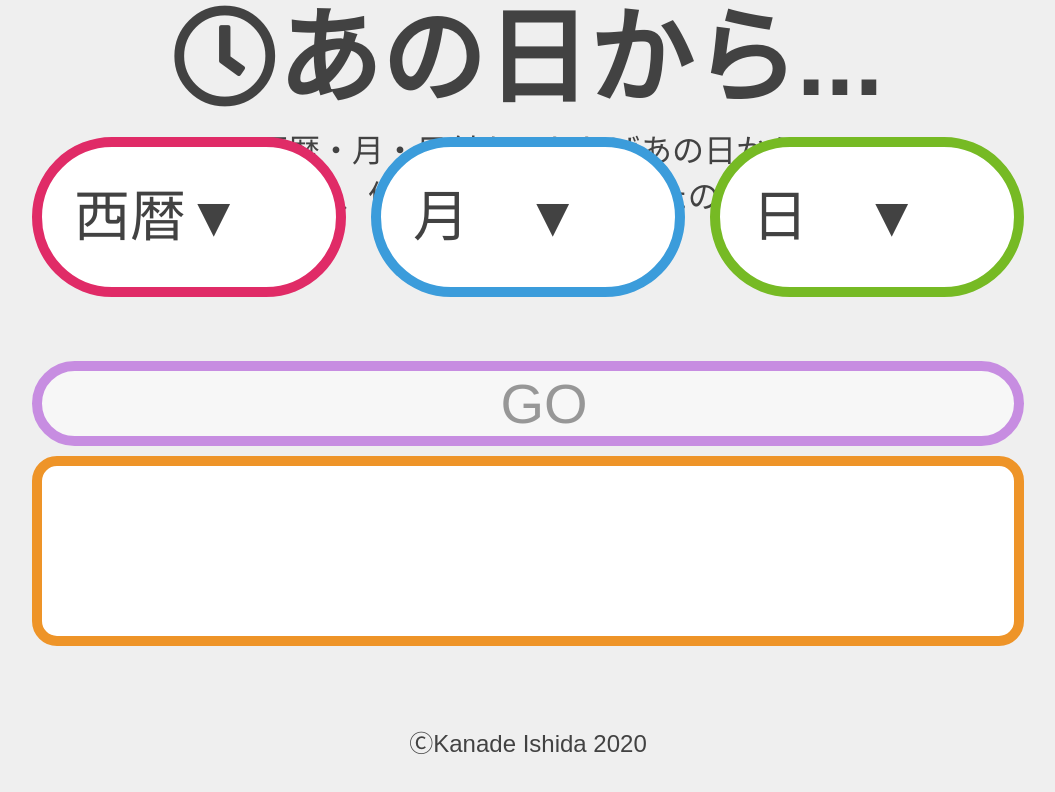
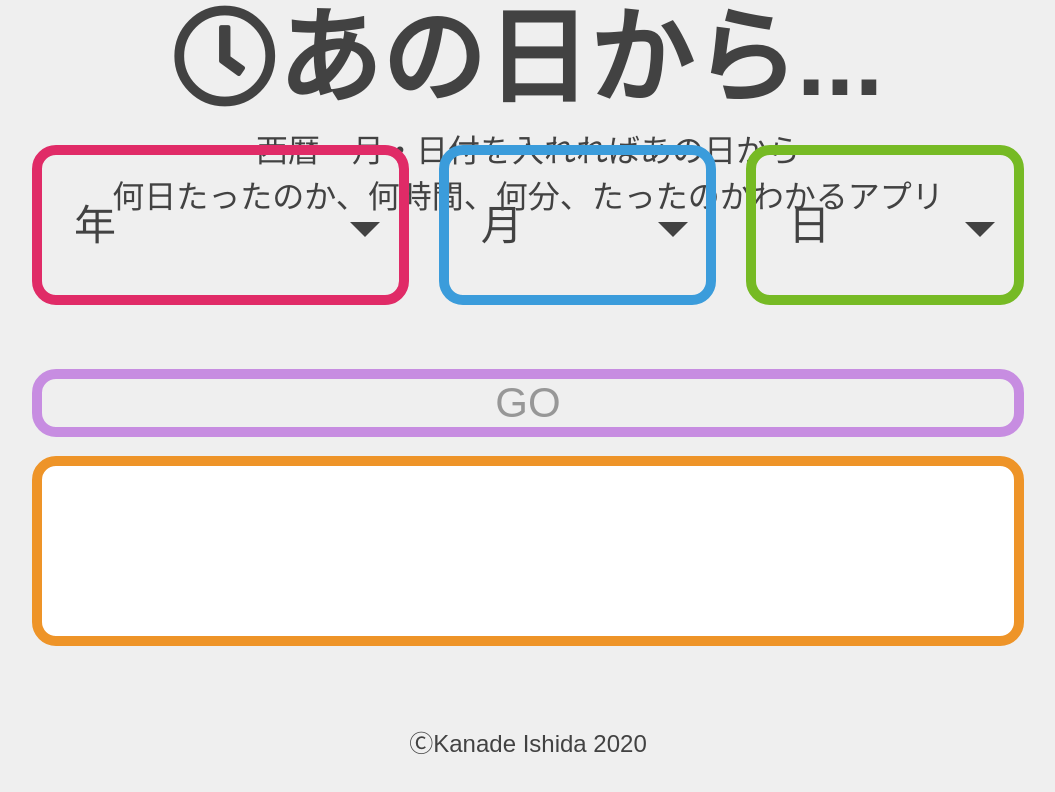
Before and after one commit to kanade0525/js-practice, a plain HTML site: page Moment-js/public/index.html in a window 1280 px wide. Shown: the whole page, without its empty margins (112-1167 px from the left). Drawn offline with nearby package versions, Linux system fonts and the light colour scheme.

Commit message:
Add triangle in dropdown & change txt on MC #36

```diff
--- a/Moment-js/public/css/styles.css
+++ b/Moment-js/public/css/styles.css
@@ -58,22 +58,24 @@ body{
 #btn,
 #reset{
   display: inline-block;
-  background: #fff;
   color: #424242;
   height: 160px;
-  padding-left: 32px;
-  width: calc(95% / 3);
-  font-size: 56px;
-  border-radius: 80px;
+  font-size: 42px;
+  border-radius: 24px;
+  width: 100%;
 }
 #year{
   border: 10px solid #E02B67;
+  text-indent: 32px;
+  position: relative;
 }
 #month{
   border: 10px solid #3B9CDB;
+  text-indent: 32px;
 }
 #date{
   border: 10px solid #76BA24;
+  text-indent: 32px;
 }
 #btn{
   width: 80%;
@@ -87,6 +89,24 @@ body{
   padding-left: 0;
   font-size: 48px;
   line-height: 48px;
+  padding: 24px;
+  width: 40%;
+}
+.triangle-area{
+  position: relative;
+}
+.triangle-area::before {
+  position: absolute;
+  top: 4.8em;
+  right: 1.8em;
+  width: 0;
+  height: 0;
+  padding: 0;
+  content: '';
+  border-left: 15px solid transparent;
+  border-right: 15px solid transparent;
+  border-top: 15px solid #424242;
+  pointer-events: none;
 }
 .hidden{
   display: none !important;
@@ -97,13 +117,15 @@ body{
 .active{
   background: #A02ED5 !important;
   border: 10px solid #fff !important;
+  color: #fff !important;
+  font-weight: bold;
   box-shadow: 0px 0px 0px 5px #A02ED5;
 }
 .result-area{
   padding: 24px;
   height: 25%;
   border: 10px solid #EE9428;
-  border-radius: 25px;
+  border-radius: 24px;
   width: 80%;
   margin: 0 auto;
   background: #fff;
--- a/Moment-js/public/index.html
+++ b/Moment-js/public/index.html
@@ -15,189 +15,165 @@
       </div>
       <div class="input-area">
         <div class="select-area">
+          <div class="triangle-area" style="width: 38%;">
             <select name="year" id="year">
-            <option default disabled selected value="">西暦▼</option>
-            <option value="1900">1900</option>
-            <option value="1901">1901</option>
-            <option value="1902">1902</option>
-            <option value="1903">1903</option>
-            <option value="1904">1904</option>
-            <option value="1905">1905</option>
-            <option value="1906">1906</option>
-            <option value="1907">1907</option>
-            <option value="1908">1908</option>
-            <option value="1909">1909</option>
-            <option value="1910">1910</option>
-            <option value="1911">1911</option>
-            <option value="1912">1912</option>
-            <option value="1913">1913</option>
-            <option value="1914">1914</option>
-            <option value="1915">1915</option>
-            <option value="1916">1916</option>
-            <option value="1917">1917</option>
-            <option value="1918">1918</option>
-            <option value="1919">1919</option>
-            <option value="1920">1920</option>
-            <option value="1921">1921</option>
-            <option value="1922">1922</option>
-            <option value="1923">1923</option>
-            <option value="1924">1924</option>
-            <option value="1925">1925</option>
-            <option value="1926">1926</option>
-            <option value="1927">1927</option>
-            <option value="1928">1928</option>
-            <option value="1929">1929</option>
-            <option value="1930">1930</option>
-            <option value="1931">1931</option>
-            <option value="1932">1932</option>
-            <option value="1933">1933</option>
-            <option value="1934">1934</option>
-            <option value="1935">1935</option>
-            <option value="1936">1936</option>
-            <option value="1937">1937</option>
-            <option value="1938">1938</option>
-            <option value="1939">1939</option>
-            <option value="1940">1940</option>
-            <option value="1941">1941</option>
-            <option value="1942">1942</option>
-            <option value="1943">1943</option>
-            <option value="1944">1944</option>
-            <option value="1945">1945</option>
-            <option value="1946">1946</option>
-            <option value="1947">1947</option>
-            <option value="1948">1948</option>
-            <option value="1949">1949</option>
-            <option value="1950">1950</option>
-            <option value="1951">1951</option>
-            <option value="1952">1952</option>
-            <option value="1953">1953</option>
-            <option value="1954">1954</option>
-            <option value="1955">1955</option>
-            <option value="1956">1956</option>
-            <option value="1957">1957</option>
-            <option value="1958">1958</option>
-            <option value="1959">1959</option>
-            <option value="1960">1960</option>
-            <option value="1961">1961</option>
-            <option value="1962">1962</option>
-            <option value="1963">1963</option>
-            <option value="1964">1964</option>
-            <option value="1965">1965</option>
-            <option value="1966">1966</option>
-            <option value="1967">1967</option>
-            <option value="1968">1968</option>
-            <option value="1969">1969</option>
-            <option value="1970">1970</option>
-            <option value="1971">1971</option>
-            <option value="1972">1972</option>
-            <option value="1973">1973</option>
-            <option value="1974">1974</option>
-            <option value="1975">1975</option>
-            <option value="1976">1976</option>
-            <option value="1977">1977</option>
-            <option value="1978">1978</option>
-            <option value="1979">1979</option>
-            <option value="1980">1980</option>
-            <option value="1981">1981</option>
-            <option value="1982">1982</option>
-            <option value="1983">1983</option>
-            <option value="1984">1984</option>
-            <option value="1985">1985</option>
-            <option value="1986">1986</option>
-            <option value="1987">1987</option>
-            <option value="1988">1988</option>
-            <option value="1989">1989</option>
-            <option value="1990">1990</option>
-            <option value="1991">1991</option>
-            <option value="1992">1992</option>
-            <option value="1993">1993</option>
-            <option value="1994">1994</option>
-            <option value="1995">1995</option>
-            <option value="1996">1996</option>
-            <option value="1997">1997</option>
-            <option value="1998">1998</option>
-            <option value="1999">1999</option>
-            <option value="2000">2000</option>
-            <option value="2001">2001</option>
-            <option value="2002">2002</option>
-            <option value="2003">2003</option>
-            <option value="2004">2004</option>
-            <option value="2005">2005</option>
-            <option value="2006">2006</option>
-            <option value="2007">2007</option>
-            <option value="2008">2008</option>
-            <option value="2009">2009</option>
-            <option value="2010">2010</option>
-            <option value="2011">2011</option>
-            <option value="2012">2012</option>
-            <option value="2013">2013</option>
-            <option value="2014">2014</option>
-            <option value="2015">2015</option>
-            <option value="2016">2016</option>
-            <option value="2017">2017</option>
-            <option value="2018">2018</option>
-            <option value="2019">2019</option>
-            <option value="2020">2020</option>
-            <option value="2021">2021</option>
-            <option value="2022">2022</option>
-            <option value="2023">2023</option>
-            <option value="2024">2024</option>
-            <option value="2025">2025</option>
-            <option value="2026">2026</option>
-            <option value="2027">2027</option>
-            <option value="2028">2028</option>
-            <option value="2029">2029</option>
-            <option value="2030">2030</option>
+              <option default disabled selected value="">年</option>
+              <option value="1930">1930年</option>
+              <option value="1931">1931年</option>
+              <option value="1932">1932年</option>
+              <option value="1933">1933年</option>
+              <option value="1934">1934年</option>
+              <option value="1935">1935年</option>
+              <option value="1936">1936年</option>
+              <option value="1937">1937年</option>
+              <option value="1938">1938年</option>
+              <option value="1939">1939年</option>
+              <option value="1940">1940年</option>
+              <option value="1941">1941年</option>
+              <option value="1942">1942年</option>
+              <option value="1943">1943年</option>
+              <option value="1944">1944年</option>
+              <option value="1945">1945年</option>
+              <option value="1946">1946年</option>
+              <option value="1947">1947年</option>
+              <option value="1948">1948年</option>
+              <option value="1949">1949年</option>
+              <option value="1950">1950年</option>
+              <option value="1951">1951年</option>
+              <option value="1952">1952年</option>
+              <option value="1953">1953年</option>
+              <option value="1954">1954年</option>
+              <option value="1955">1955年</option>
+              <option value="1956">1956年</option>
+              <option value="1957">1957年</option>
+              <option value="1958">1958年</option>
+              <option value="1959">1959年</option>
+              <option value="1960">1960年</option>
+              <option value="1961">1961年</option>
+              <option value="1962">1962年</option>
+              <option value="1963">1963年</option>
+              <option value="1964">1964年</option>
+              <option value="1965">1965年</option>
+              <option value="1966">1966年</option>
+              <option value="1967">1967年</option>
+              <option value="1968">1968年</option>
+              <option value="1969">1969年</option>
+              <option value="1970">1970年</option>
+              <option value="1971">1971年</option>
+              <option value="1972">1972年</option>
+              <option value="1973">1973年</option>
+              <option value="1974">1974年</option>
+              <option value="1975">1975年</option>
+              <option value="1976">1976年</option>
+              <option value="1977">1977年</option>
+              <option value="1978">1978年</option>
+              <option value="1979">1979年</option>
+              <option value="1980">1980年</option>
+              <option value="1981">1981年</option>
+              <option value="1982">1982年</option>
+              <option value="1983">1983年</option>
+              <option value="1984">1984年</option>
+              <option value="1985">1985年</option>
+              <option value="1986">1986年</option>
+              <option value="1987">1987年</option>
+              <option value="1988">1988年</option>
+              <option value="1989">1989年</option>
+              <option value="1990">1990年</option>
+              <option value="1991">1991年</option>
+              <option value="1992">1992年</option>
+              <option value="1993">1993年</option>
+              <option value="1994">1994年</option>
+              <option value="1995">1995年</option>
+              <option value="1996">1996年</option>
+              <option value="1997">1997年</option>
+              <option value="1998">1998年</option>
+              <option value="1999">1999年</option>
+              <option value="2000">2000年</option>
+              <option value="2001">2001年</option>
+              <option value="2002">2002年</option>
+              <option value="2003">2003年</option>
+              <option value="2004">2004年</option>
+              <option value="2005">2005年</option>
+              <option value="2006">2006年</option>
+              <option value="2007">2007年</option>
+              <option value="2008">2008年</option>
+              <option value="2009">2009年</option>
+              <option value="2010">2010年</option>
+              <option value="2011">2011年</option>
+              <option value="2012">2012年</option>
+              <option value="2013">2013年</option>
+              <option value="2014">2014年</option>
+              <option value="2015">2015年</option>
+              <option value="2016">2016年</option>
+              <option value="2017">2017年</option>
+              <option value="2018">2018年</option>
+              <option value="2019">2019年</option>
+              <option value="2020">2020年</option>
+              <option value="2021">2021年</option>
+              <option value="2022">2022年</option>
+              <option value="2023">2023年</option>
+              <option value="2024">2024年</option>
+              <option value="2025">2025年</option>
+              <option value="2026">2026年</option>
+              <option value="2027">2027年</option>
+              <option value="2028">2028年</option>
+              <option value="2029">2029年</option>
+              <option value="2030">2030年</option>
             </select>
+          </div>
+          <div class="triangle-area" style="width: 28%;">
             <select name="month" id="month">
-            <option default disabled selected value="">月　▼</option>
-            <option value="01">1</option>
-            <option value="02">2</option>
-            <option value="03">3</option>
-            <option value="04">4</option>
-            <option value="05">5</option>
-            <option value="06">6</option>
-            <option value="07">7</option>
-            <option value="08">8</option>
-            <option value="09">9</option>
-            <option value="10">10</option>
-            <option value="11">11</option>
-            <option value="12">12</option>
+              <option default disabled selected value="">月</option>
+              <option value="01">1月</option>
+              <option value="02">2月</option>
+              <option value="03">3月</option>
+              <option value="04">4月</option>
+              <option value="05">5月</option>
+              <option value="06">6月</option>
+              <option value="07">7月</option>
+              <option value="08">8月</option>
+              <option value="09">9月</option>
+              <option value="10">10月</option>
+              <option value="11">11月</option>
+              <option value="12">12月</option>
             </select>
+          </div>
+          <div class="triangle-area" style="width: 28%;">
             <select name="date" id="date">
-            <option default disabled selected value="">日　▼</option>
-            <option value="01">1</option>
-            <option value="02">2</option>
-            <option value="03">3</option>
-            <option value="04">4</option>
-            <option value="05">5</option>
-            <option value="06">6</option>
-            <option value="07">7</option>
-            <option value="08">8</option>
-            <option value="09">9</option>
-            <option value="10">10</option>
-            <option value="11">11</option>
-            <option value="12">12</option>
-            <option value="13">13</option>
-            <option value="14">14</option>
-            <option value="15">15</option>
-            <option value="16">16</option>
-            <option value="17">17</option>
-            <option value="18">18</option>
-            <option value="19">19</option>
-            <option value="20">20</option>
-            <option value="21">21</option>
-            <option value="22">22</option>
-            <option value="23">23</option>
-            <option value="24">24</option>
-            <option value="25">25</option>
-            <option value="26">26</option>
-            <option value="27">27</option>
-            <option value="28">28</option>
-            <option value="29">29</option>
-            <option value="30">30</option>
-            <option value="31">31</option>
+              <option default disabled selected value="">日</option>
+              <option value="01">1日</option>
+              <option value="02">2日</option>
+              <option value="03">3日</option>
+              <option value="04">4日</option>
+              <option value="05">5日</option>
+              <option value="06">6日</option>
+              <option value="07">7日</option>
+              <option value="08">8日</option>
+              <option value="09">9日</option>
+              <option value="10">10日</option>
+              <option value="11">11日</option>
+              <option value="12">12日</option>
+              <option value="13">13日</option>
+              <option value="14">14日</option>
+              <option value="15">15日</option>
+              <option value="16">16日</option>
+              <option value="17">17日</option>
+              <option value="18">18日</option>
+              <option value="19">19日</option>
+              <option value="20">20日</option>
+              <option value="21">21日</option>
+              <option value="22">22日</option>
+              <option value="23">23日</option>
+              <option value="24">24日</option>
+              <option value="25">25日</option>
+              <option value="26">26日</option>
+              <option value="27">27日</option>
+              <option value="28">28日</option>
+              <option value="29">29日</option>
+              <option value="30">30日</option>
+              <option value="31">31日</option>
             </select>
+          </div>
         </div>
           <button type="button" class="disabled" id="btn">GO</button>
       </div>
--- a/Moment-js/public/js/main.js
+++ b/Moment-js/public/js/main.js
@@ -52,6 +52,7 @@
     year.value = '';
     month.value = '';
     date.value = '';
+    p.textContent = '';
     btn.classList.add('disabled');
     reset.classList.add('hidden');
     btn.classList.remove('active');
```
Lines whose indentation alone changed are shown as unchanged.
